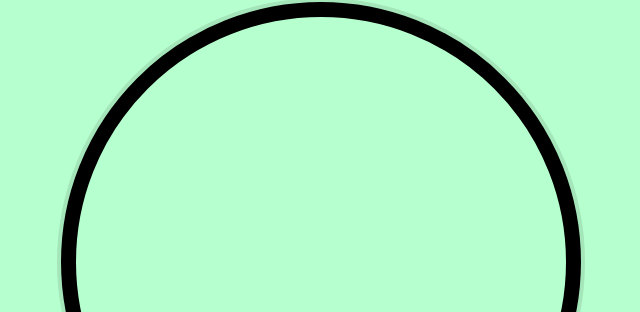
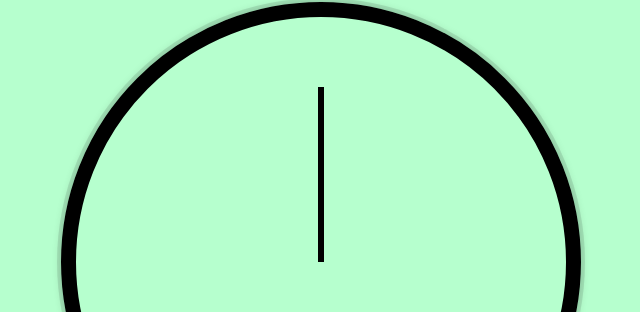
Before and after one commit to sultanarebaka/Clock, a plain HTML site: page index.html in a window 1280 px wide. Shown: the part 138-450 px from the top of the page, without its empty margins (319-959 px from the left). Drawn offline with Linux system fonts and the light colour scheme.

Commit message:
Add files via upload

```diff
--- a/style.css
+++ b/style.css
@@ -22,7 +22,10 @@ html {
     margin:auto;
     position: relative;
     padding:7rem;
-    box-shadow:0 0 0 4px rgba(0,0,0,0.1);
+    box-shadow:0 0 0 4px rgba(0,0,0,0.1),
+
+    0 0 10px rgba(0,0,0,0.2)
+    ;
   }
 
   .clock-face {
@@ -31,3 +34,15 @@ html {
     height: 100%;
     transform: translateY(-3px);
   }
+
+
+  .hand {
+    width:50%;
+    height:6px;
+    background:black;
+    position: absolute;
+    top:50%;
+    transform-origin: 100%;
+    transform: rotate(90deg);
+    transition-timing-function:cubic-bezier(0.0075, 0.02, 0.05, 1);
+  }
```
